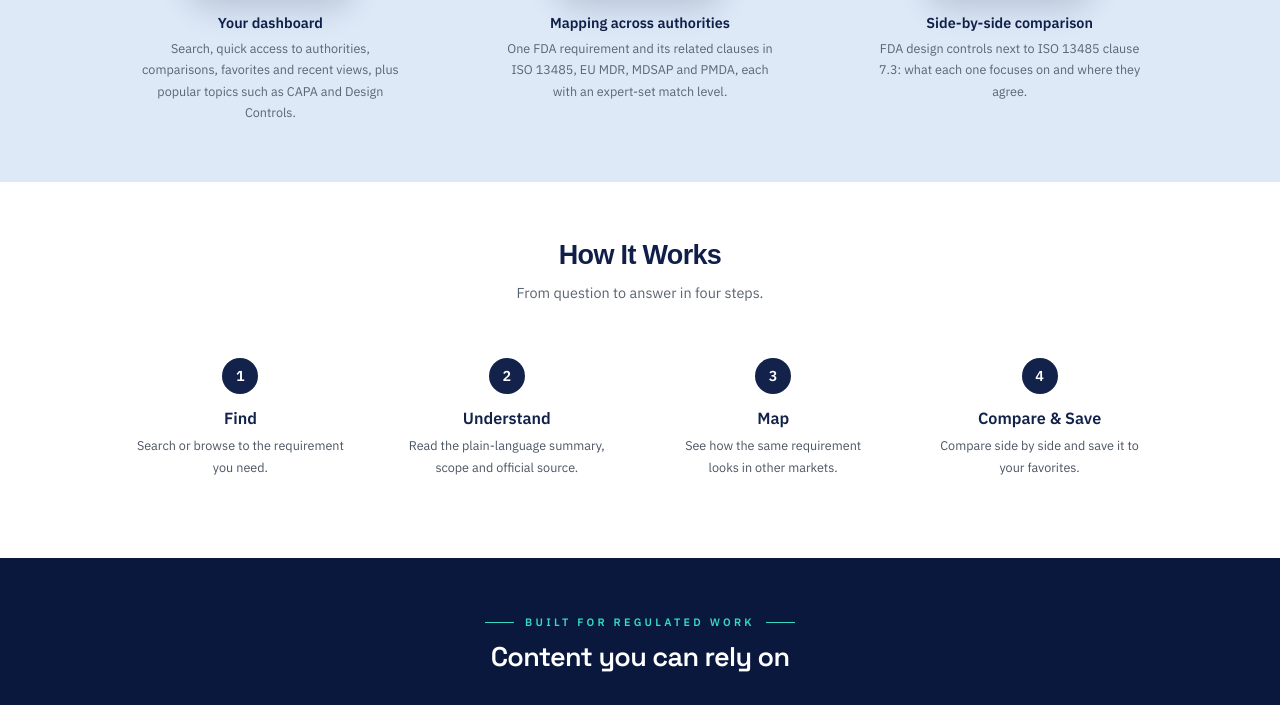
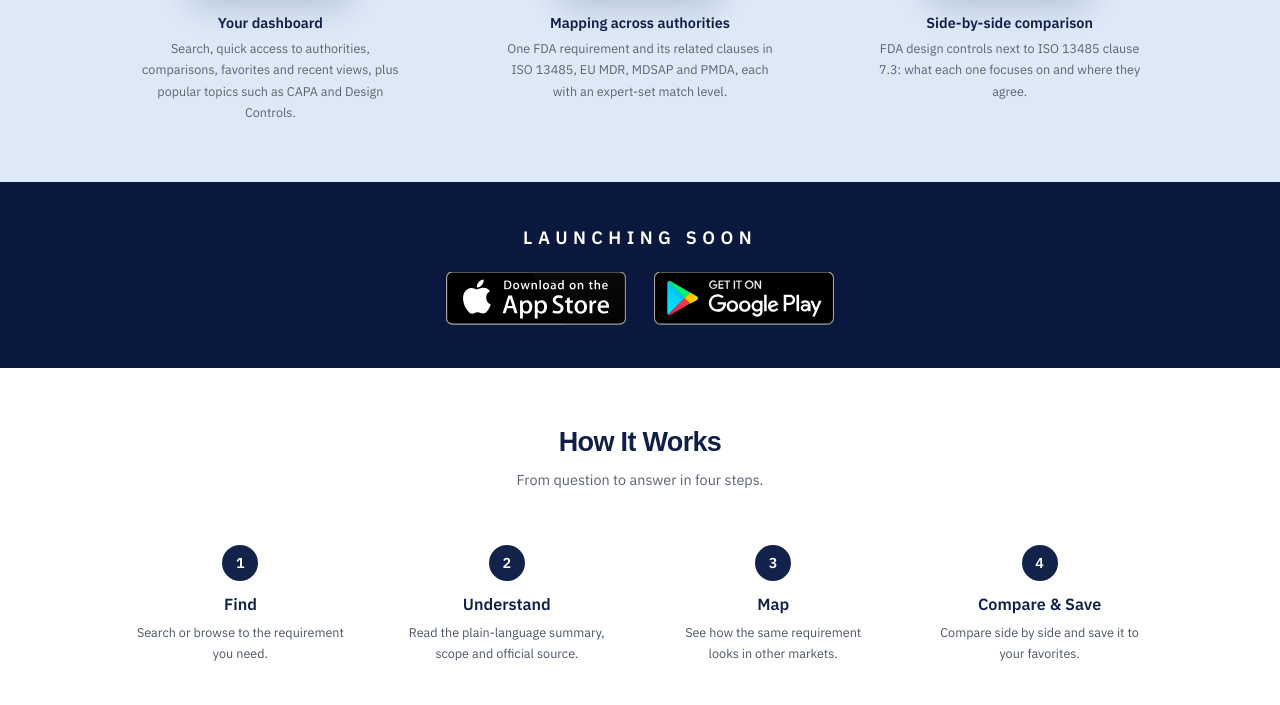
Before and after one commit to johnsmith-nrtech/huj-website-frontend, a Next.js app: page /regulatory-app in a window 1280 px wide. Shown: the part 1804-2509 px from the top of the page. Built offline with nearby package versions, Linux system fonts and the light colour scheme.

Commit message:
new section of launching soon

```diff
--- a/src/app/regulatory-app/page.tsx
+++ b/src/app/regulatory-app/page.tsx
@@ -31,6 +31,11 @@ const bodyFont = IBM_Plex_Sans({
   weight: ["400", "500", "600"],
   variable: "--font-body",
 });
+
+const stores = [
+  { name: "App Store", badge: "/images/app-store-badge.svg" },
+  { name: "Google Play", badge: "/images/google-play-badge.svg" },
+];
 
 // Display font for big headings, Arial bold for section headings (same as Home and About)
 const H = "font-[family-name:var(--font-heading)]";
@@ -208,38 +213,6 @@ const audiences = [
 ];
 
 /* ---------- Phone frame for screenshots ---------- */
-
-// function PhoneFrame({
-//   src,
-//   alt,
-//   priority = false,
-//   sizes,
-//   className = "",
-// }: {
-//   src: string;
-//   alt: string;
-//   priority?: boolean;
-//   sizes: string;
-//   className?: string;
-// }) {
-//   return (
-//     <div
-//       className={`rounded-[2.6rem] bg-[#0b1530] p-2.5 shadow-[0_14px_32px_rgba(15,31,71,0.16)] ring-1 ring-white/10 ${className}`}
-//     >
-//       <div className="overflow-hidden rounded-[2.1rem] bg-white">
-//         <Image
-//           src={src}
-//           alt={alt}
-//           width={1200}
-//           height={2580}
-//           priority={priority}
-//           sizes={sizes}
-//           className="h-auto w-full"
-//         />
-//       </div>
-//     </div>
-//   );
-// }
 
 
 function PhoneFrame({
@@ -460,6 +433,33 @@ export default function RegulatoryAppPage() {
         </div>
       </section>
 
+
+      {/* 4b. App stores – launching soon */}
+      <section aria-labelledby="stores-heading" className="bg-[#09183c] px-5 py-10 text-center text-white md:py-12">
+        <h2 id="stores-heading" className="sr-only">
+          {APP_NAME} app on the App Store and Google Play
+        </h2>
+        <p className="mb-6 text-lg font-bold uppercase tracking-[0.3em] text-white md:text-xl">Launching soon</p>
+        <Reveal>
+          <ul className="flex flex-wrap items-center justify-center gap-5 md:gap-8">
+
+            {stores.map((s) => (
+              <li key={s.name}>
+                <Image
+                  src={s.badge}
+                  alt={`${s.name} – launching soon`}
+                  width={200}
+                  height={60}
+                  unoptimized
+                  className="block aspect-[27/8] w-[200px] object-cover md:w-[200px]"
+                />
+              </li>
+            ))}
+          </ul>
+        </Reveal>
+      </section>
+
+
       {/* 5. How it works */}
       <section
         id="how-it-works"
```
Also changed, not shown: public/images/app-store-badge.svg (added), public/images/google-play-badge.svg (added).
